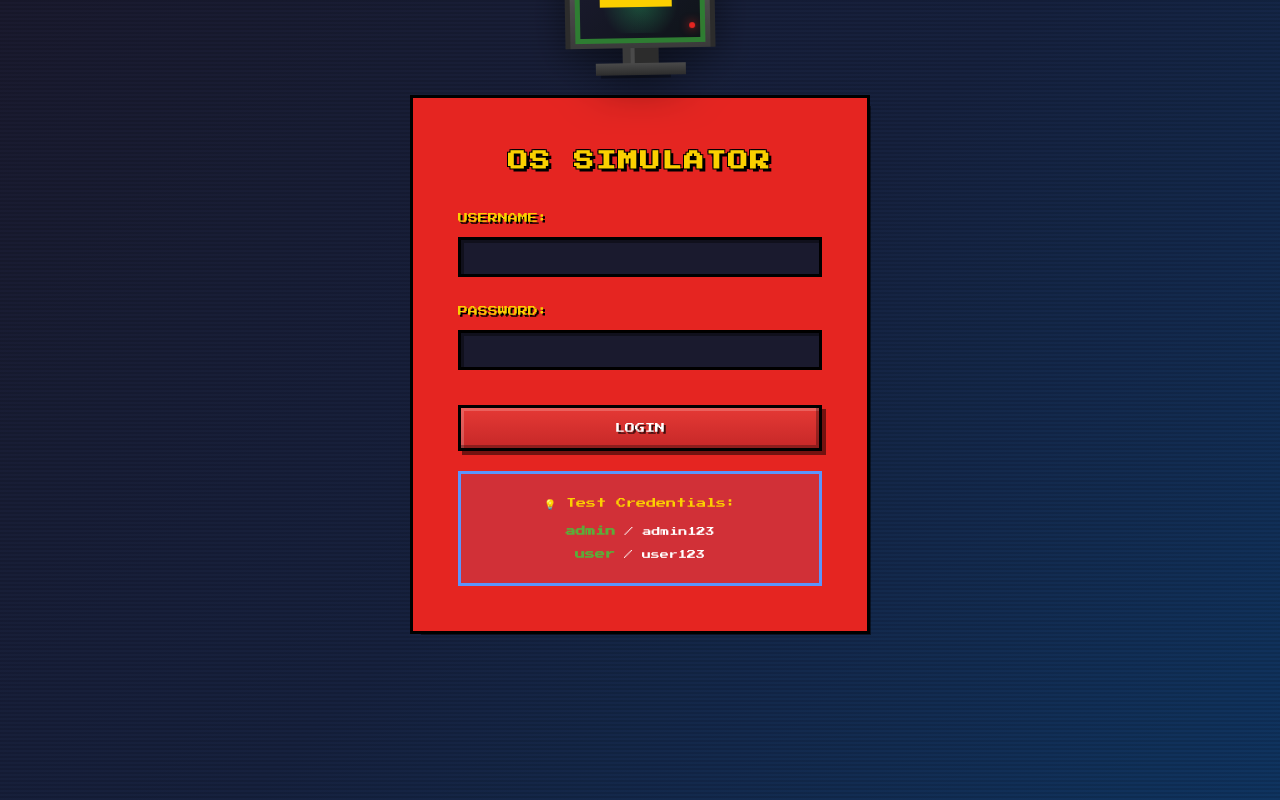
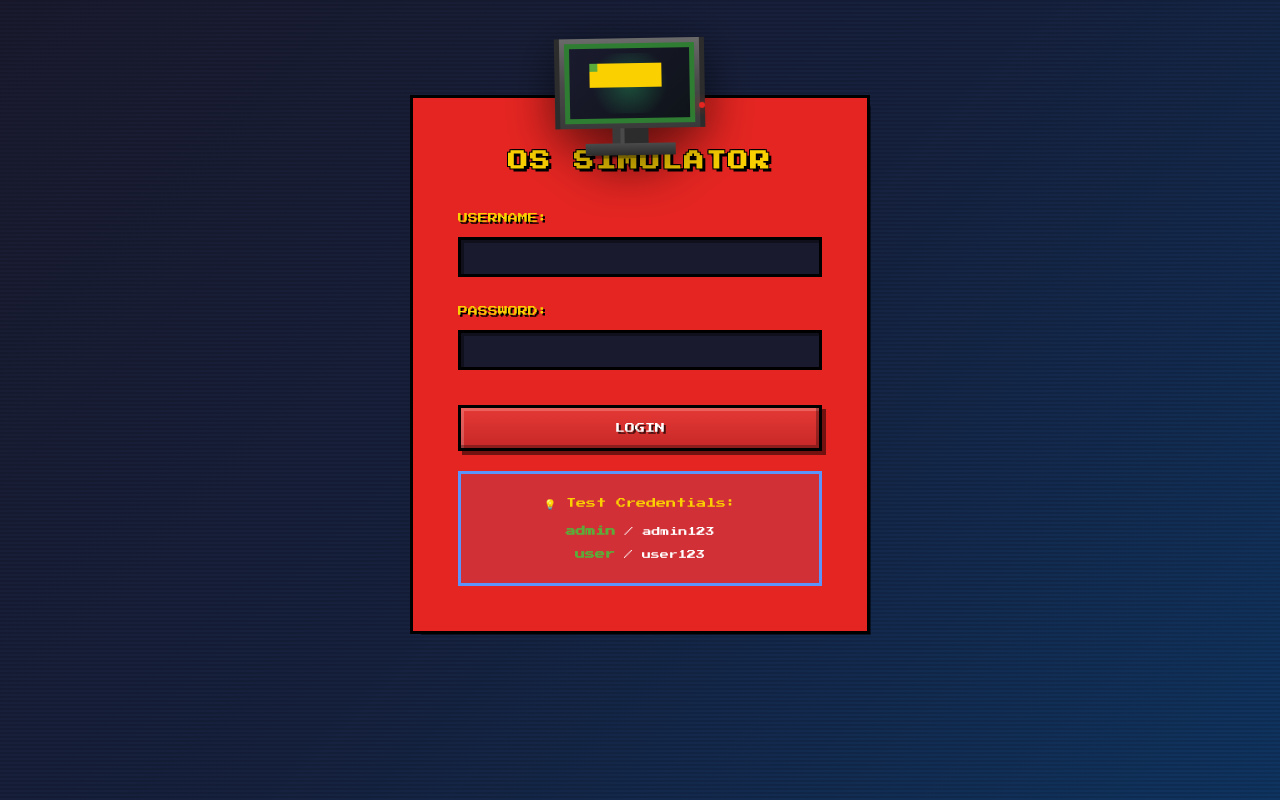
Before and after one commit to Ren-code23/os-simulator, a plain HTML site: page index.html in a window 1280 px wide. Drawn offline with Linux system fonts and the light colour scheme.

Commit message:
Adjust pixel computer position/size for visibility

```diff
--- a/css/8bit-style-enhanced.css
+++ b/css/8bit-style-enhanced.css
@@ -281,11 +281,11 @@ body::before {
 /* CSS Pixel Art Computer - Large & Detailed */
 .pixel-computer {
     position: absolute;
-    top: -140px;
+    top: -60px; /* closer to the box so it's visible */
     left: 50%;
     transform: translateX(-50%);
-    width: 180px;
-    height: 120px;
+    width: 200px;  /* slightly larger */
+    height: 135px;
     background:
         /* Monitor screen glow */
         radial-gradient(circle, rgba(46, 213, 115, 0.3) 0%, transparent 70%) 45px 15px / 90px 60px,
@@ -305,7 +305,7 @@ body::before {
         linear-gradient(90deg, transparent 10px, rgba(0,0,0,0.3) 10px 80px, transparent 80px) 40px 115px / 100px 5px;
     background-repeat: no-repeat;
     animation: computerFloat 4s ease-in-out infinite;
-    filter: drop-shadow(0 10px 20px rgba(0, 0, 0, 0.5));
+    filter: drop-shadow(0 12px 24px rgba(0, 0, 0, 0.6));
 }
 
 .pixel-computer::before {
```
